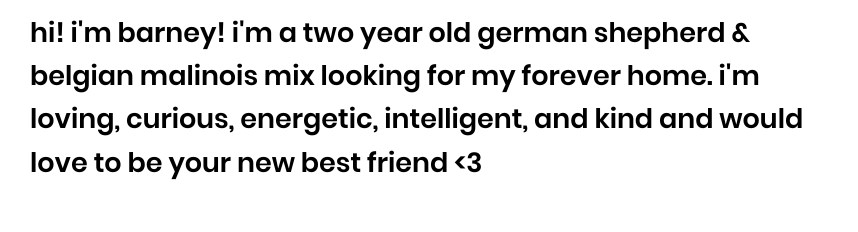
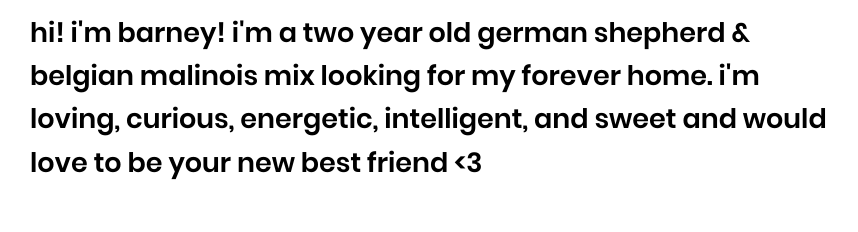
Before and after one commit to big-dog-barney/big-dog-barney.github.io, a Jekyll site: the page built from index.html, in a window 1280 px wide. Shown: the part 297-529 px from the top of the page, without its empty margins (0-858 px from the left). Built offline with Jekyll 4.4.1, drawn with Linux system fonts in a browser that asks for light colours; grey boxes are pictures that could not be loaded.

```diff
--- a/_config.yml
+++ b/_config.yml
@@ -1,7 +1,7 @@
 # User config
 author: "barney"
 tagline: "Adopt Barney, a 2 year old loveable German Shepherd/Belgian Malinois Mix"
-description: "hi! i'm barney! i'm a two year old german shepherd & belgian malinois mix looking for my forever home. i'm loving, curious, energetic, intelligent, and kind and would love to be your new best friend <3"
+description: "hi! i'm barney! i'm a two year old german shepherd & belgian malinois mix looking for my forever home. i'm loving, curious, energetic, intelligent, and sweet and would love to be your new best friend <3"
 keywords: "Barney, Dog, Adoption, Foster"
 email: "shraeya[dot]iyer[at]gmail[dot]com"
 
```
Also changed, not shown: _posts/projects/2017-04-02-yellowpineapple.md (+1 -1 lines), _posts/projects/2017-04-03-greenpineapple.md (+1 -1 lines).
